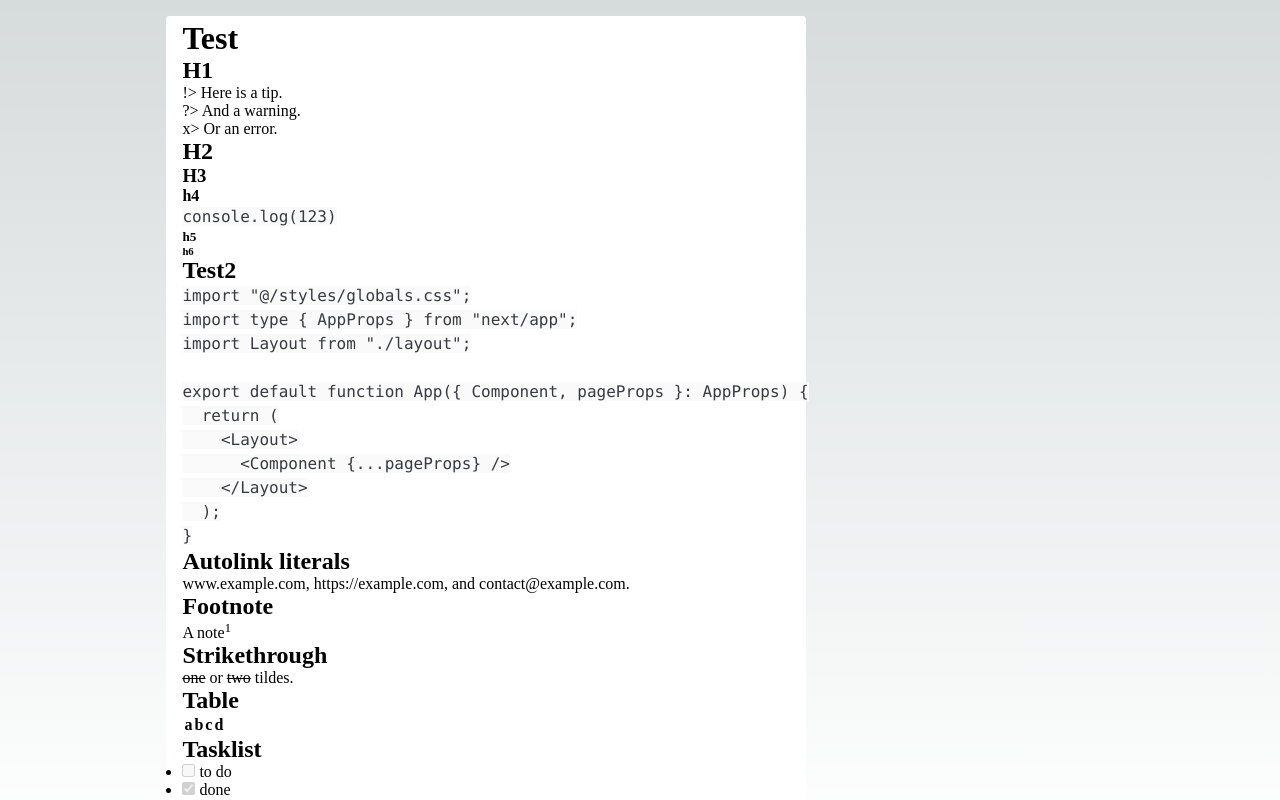
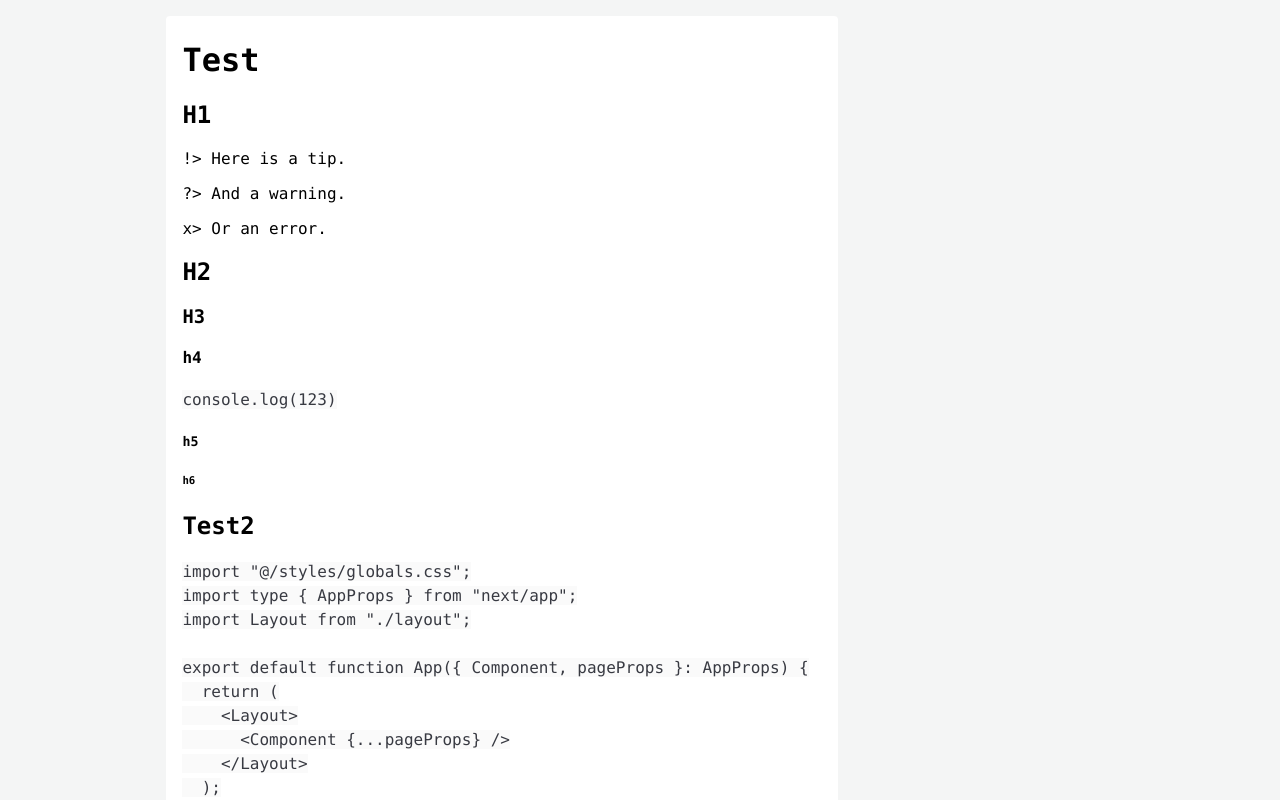
Before and after one commit to tohsaka888/zanshin, a Next.js app: page /doc/test in a window 1280 px wide. Shown: the top 800 px of the page. Built offline with nearby package versions, Linux system fonts and the light colour scheme.

Commit message:
🌈 style: global style

```diff
--- a/styles/globals.css
+++ b/styles/globals.css
@@ -1,107 +1,65 @@
-:root {
-  --max-width: 1100px;
-  --border-radius: 12px;
-  --font-mono: ui-monospace, Menlo, Monaco, 'Cascadia Mono', 'Segoe UI Mono',
-    'Roboto Mono', 'Oxygen Mono', 'Ubuntu Monospace', 'Source Code Pro',
-    'Fira Mono', 'Droid Sans Mono', 'Courier New', monospace;
-
-  --foreground-rgb: 0, 0, 0;
-  --background-start-rgb: 214, 219, 220;
-  --background-end-rgb: 255, 255, 255;
-
-  --primary-glow: conic-gradient(
-    from 180deg at 50% 50%,
-    #16abff33 0deg,
-    #0885ff33 55deg,
-    #54d6ff33 120deg,
-    #0071ff33 160deg,
-    transparent 360deg
-  );
-  --secondary-glow: radial-gradient(
-    rgba(255, 255, 255, 1),
-    rgba(255, 255, 255, 0)
-  );
-
-  --tile-start-rgb: 239, 245, 249;
-  --tile-end-rgb: 228, 232, 233;
-  --tile-border: conic-gradient(
-    #00000080,
-    #00000040,
-    #00000030,
-    #00000020,
-    #00000010,
-    #00000010,
-    #00000080
-  );
-
-  --callout-rgb: 238, 240, 241;
-  --callout-border-rgb: 172, 175, 176;
-  --card-rgb: 180, 185, 188;
-  --card-border-rgb: 131, 134, 135;
+html body {
+  font-family: ui-monospace, Menlo, Monaco, "JetBrainsMono NF", "Cascadia Mono",
+    "Segoe UI Mono", "Roboto Mono", "Oxygen Mono", "Ubuntu Monospace",
+    "Source Code Pro", "Fira Mono", "Droid Sans Mono", "Courier New", monospace;
+  margin: 0px;
+  background-color: #f4f5f5;
 }
 
-@media (prefers-color-scheme: dark) {
-  :root {
-    --foreground-rgb: 255, 255, 255;
-    --background-start-rgb: 0, 0, 0;
-    --background-end-rgb: 0, 0, 0;
-
-    --primary-glow: radial-gradient(rgba(1, 65, 255, 0.4), rgba(1, 65, 255, 0));
-    --secondary-glow: linear-gradient(
-      to bottom right,
-      rgba(1, 65, 255, 0),
-      rgba(1, 65, 255, 0),
-      rgba(1, 65, 255, 0.3)
-    );
-
-    --tile-start-rgb: 2, 13, 46;
-    --tile-end-rgb: 2, 5, 19;
-    --tile-border: conic-gradient(
-      #ffffff80,
-      #ffffff40,
-      #ffffff30,
-      #ffffff20,
-      #ffffff10,
-      #ffffff10,
-      #ffffff80
-    );
-
-    --callout-rgb: 20, 20, 20;
-    --callout-border-rgb: 108, 108, 108;
-    --card-rgb: 100, 100, 100;
-    --card-border-rgb: 200, 200, 200;
-  }
+p.hint.tip,
+p.hint.error,
+p.hint.warn {
+  letter-spacing: 0;
+  box-sizing: border-box;
+  font-size: inherit;
+  line-height: 1.6rem;
+  word-spacing: 0.05rem;
+  background-color: rgba(238, 238, 238, 0.5);
+  border-bottom-right-radius: 2px;
+  border-top-right-radius: 2px;
+  padding: 8px 12px 8px 24px;
+  margin-bottom: 16px;
+  position: relative;
+  margin: 0px 16px;
 }
 
-* {
-  box-sizing: border-box;
-  padding: 0;
-  margin: 0;
+p.hint.tip:before,
+p.hint.error:before,
+p.hint.warn:before {
+  border-radius: 100%;
+  color: #fff;
+  content: "!";
+  font-size: 14px;
+  font-weight: 700;
+  left: -12px;
+  line-height: 20px;
+  position: absolute;
+  height: 20px;
+  width: 20px;
+  text-align: center;
+  top: 12px;
 }
 
-html,
-body {
-  max-width: 100vw;
-  overflow-x: hidden;
+p.hint.tip {
+  border-left: 4px solid #27ab83;
 }
 
-body {
-  color: rgb(var(--foreground-rgb));
-  background: linear-gradient(
-      to bottom,
-      transparent,
-      rgb(var(--background-end-rgb))
-    )
-    rgb(var(--background-start-rgb));
+p.hint.tip:before {
+  background-color: #27ab83;
 }
 
-a {
-  color: inherit;
-  text-decoration: none;
+p.hint.warn {
+  border-left: 4px solid #f0b429;
 }
 
-@media (prefers-color-scheme: dark) {
-  html {
-    color-scheme: dark;
-  }
+p.hint.warn:before {
+  background-color: #f0b429;
 }
+
+p.hint.error {
+  border-left: 4px solid #ef4e4e;
+}
+
+p.hint.error:before {
+  background-color: #ef4e4e;
+}
```
